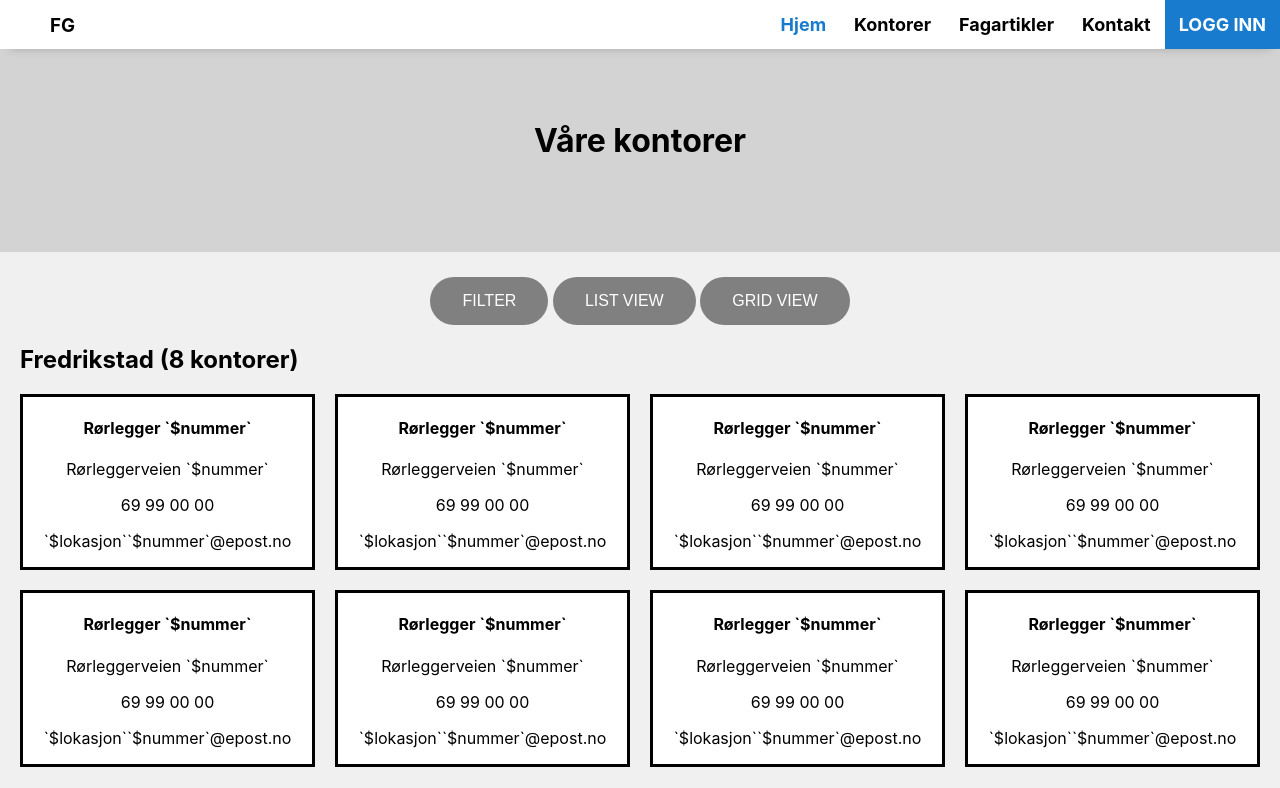
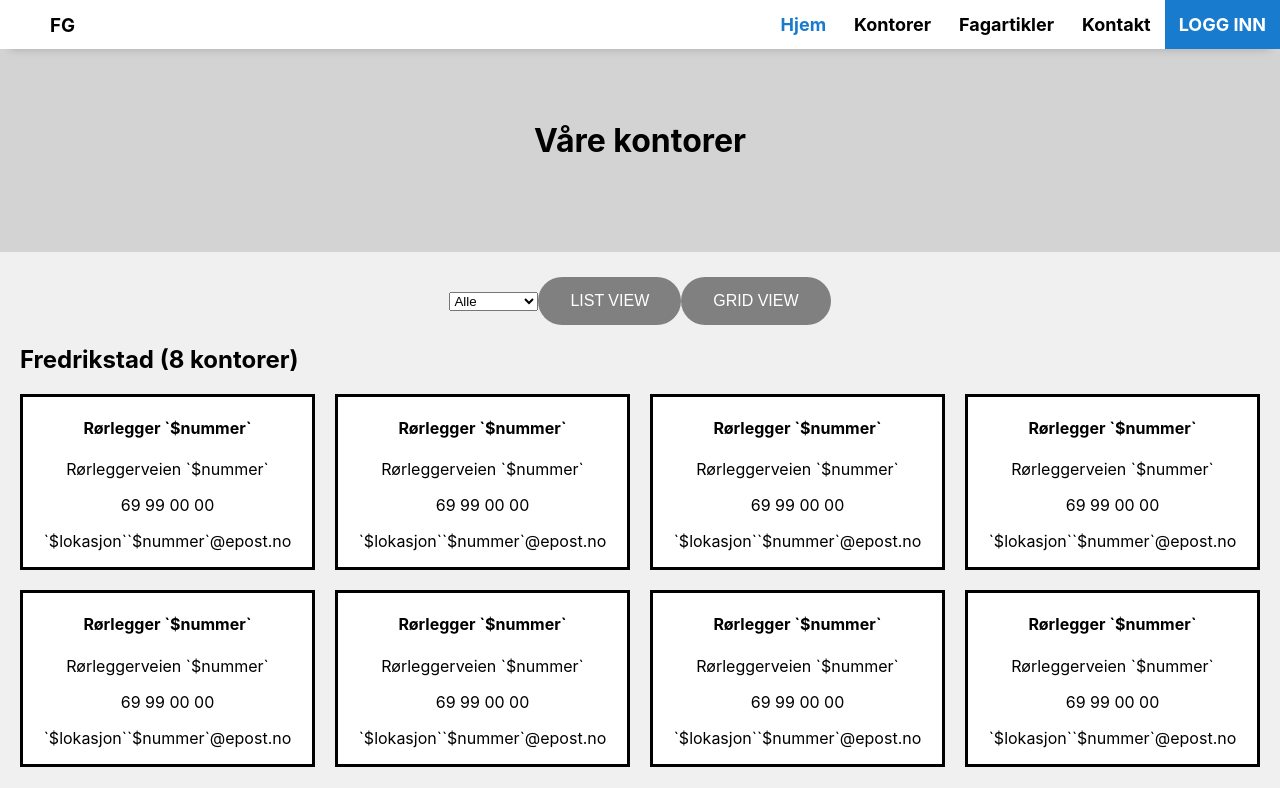
Before and after one commit to olawp/gruppe1831-webapplikasjoner, a React (Create React App) app in the folder frontend/: page /kontorer in a window 1280 px wide. Shown: the top 788 px of the page. Built offline with nearby package versions, Linux system fonts and the light colour scheme.

Commit message:
Can filter offices

```diff
--- a/frontend/src/components/pages/Kontorer.js
+++ b/frontend/src/components/pages/Kontorer.js
@@ -7,7 +7,11 @@ export class Kontorer extends Component {
 
     state = {
         displayGrid: "grid",
-        displayList: "none"
+        displayList: "none",
+        fredrikstadDisplay: "",
+        sarpsborgDisplay: "",
+        mossDisplay: "",
+        osloDisplay: "",
     }
 
     list = () => {
@@ -18,13 +22,42 @@ export class Kontorer extends Component {
         this.setState({displayGrid: "grid", displayList: "none"});
     }
 
+    filter = (e) => {
+        if(e.target.value === "Fredrikstad"){
+            this.setState({fredrikstadDisplay: "", sarpsborgDisplay: "none", mossDisplay: "none", osloDisplay: "none"});
+        }
+        else if(e.target.value === "Sarpsborg"){
+            this.setState({fredrikstadDisplay: "none", sarpsborgDisplay: "", mossDisplay: "none", osloDisplay: "none"});
+        }
+        else if(e.target.value === "Moss"){
+            this.setState({fredrikstadDisplay: "none", sarpsborgDisplay: "none", mossDisplay: "", osloDisplay: "none"});
+        }
+        else if(e.target.value === "Oslo"){
+            this.setState({fredrikstadDisplay: "none", sarpsborgDisplay: "none", mossDisplay: "none", osloDisplay: ""});
+        }
+        else{
+            this.setState({fredrikstadDisplay: "", sarpsborgDisplay: "", mossDisplay: "", osloDisplay: ""});
+        }
+    }
+
+
     render() {
         return (
             <div>
                 <header><h1>Våre kontorer</h1></header>
                 <main>
-                    <div><Button>FILTER</Button> <Button onClick={this.list}>LIST VIEW</Button> <Button onClick={this.grid}>GRID VIEW</Button></div>
                     <div>
+                        <select name="lokasjon" onChange={this.filter}>
+                            <option value="Alle">Alle</option>
+                            <option value="Fredrikstad">Fredrikstad</option>
+                            <option value="Sarpsborg">Sarpsborg</option>
+                            <option value="Moss">Moss</option>
+                            <option value="Oslo">Oslo</option>
+                        </select>
+                        <Button onClick={this.list}>LIST VIEW</Button>
+                        <Button onClick={this.grid}>GRID VIEW</Button>
+                    </div>
+                    <div style={{display: this.state.fredrikstadDisplay}}>
                         <h2 className="kontorTittel">Fredrikstad (8 kontorer)</h2>
                         <div className="kontorGrid" style={{display: this.state.displayGrid}}>
                             <KontorCard></KontorCard>
@@ -47,7 +80,7 @@ export class Kontorer extends Component {
                             <KontorListe></KontorListe>
                         </div>
                     </div>
-                    <div className="kontorer">
+                    <div style={{display: this.state.sarpsborgDisplay}}>
                         <h2 className="kontorTittel">Sarpsborg (5 kontorer)</h2>
                         <div className="kontorGrid" style={{display: this.state.displayGrid}}>
                             <KontorCard></KontorCard>
@@ -64,7 +97,7 @@ export class Kontorer extends Component {
                             <KontorListe></KontorListe>
                         </div>
                     </div>
-                    <div className="kontorer">
+                    <div style={{display: this.state.mossDisplay}}>
                         <h2 className="kontorTittel">Moss (4 kontorer)</h2>
                         <div className="kontorGridTo" style={{display: this.state.displayGrid}}>
                             <KontorCard></KontorCard>
@@ -79,7 +112,7 @@ export class Kontorer extends Component {
                             <KontorListe></KontorListe>
                         </div>
                     </div>
-                    <div className="kontorer">
+                    <div style={{display: this.state.osloDisplay}}>
                         <h2 className="kontorTittel">Oslo (4 kontorer)</h2>
                         <div className="kontorGridTo" style={{display: this.state.displayGrid}}>
                             <KontorCard></KontorCard>
```
